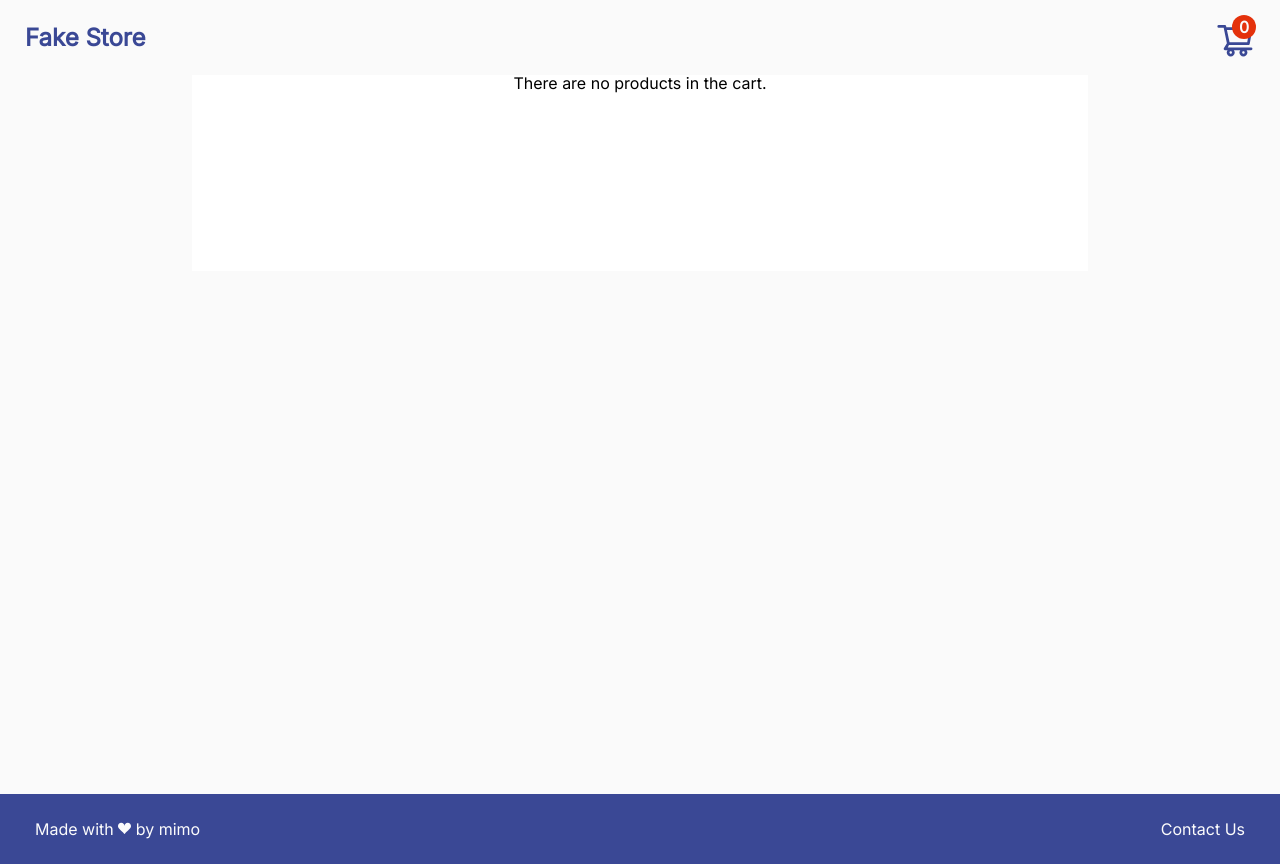
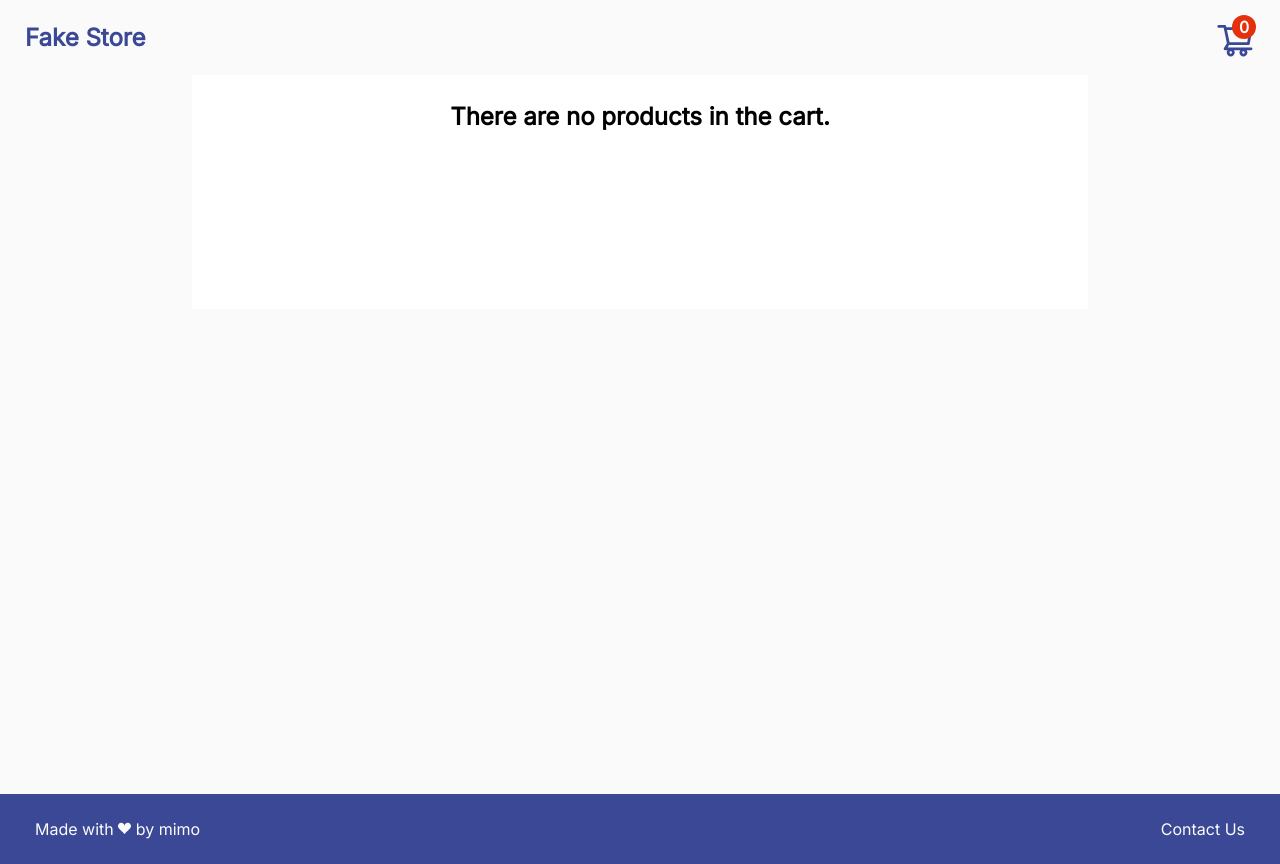
Before and after one commit to ElyseGalizio/react-fake-store, a React (Create React App) app: page /checkout in a window 1280 px wide. Built offline with nearby package versions, Linux system fonts and the light colour scheme.

Commit message:
styled empty cart text

```diff
--- a/src/pages/Checkout/Checkout.css
+++ b/src/pages/Checkout/Checkout.css
@@ -61,6 +61,12 @@
     right: 25px;
 }
 
+.checkout-empty-cart-notice {
+    font-weight: 600;
+    font-size: 24px;
+    padding-top: 30px;
+}
+
 .modal-text-container {
     display: flex;
     flex-direction: column;
--- a/src/pages/Checkout/Checkout.js
+++ b/src/pages/Checkout/Checkout.js
@@ -66,7 +66,7 @@ export default function Checkout() {
                     </Modal>
                     </>
                     :
-                    <h1>There are no products in the cart.</h1>
+                    <h1 className="checkout-empty-cart-notice">There are no products in the cart.</h1>
                     }
             </div>
         </div>
```
